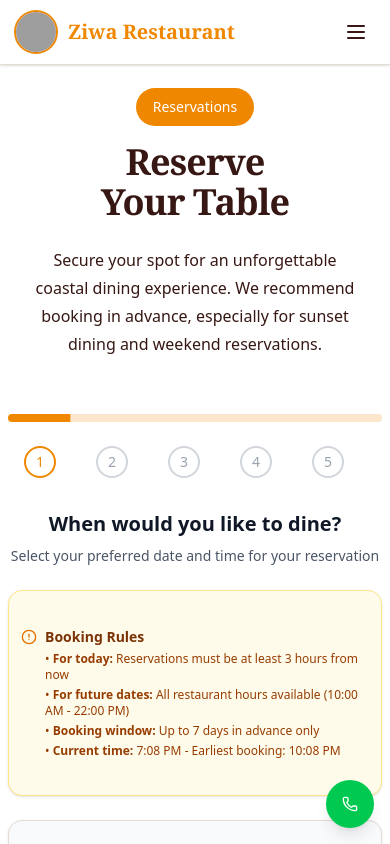
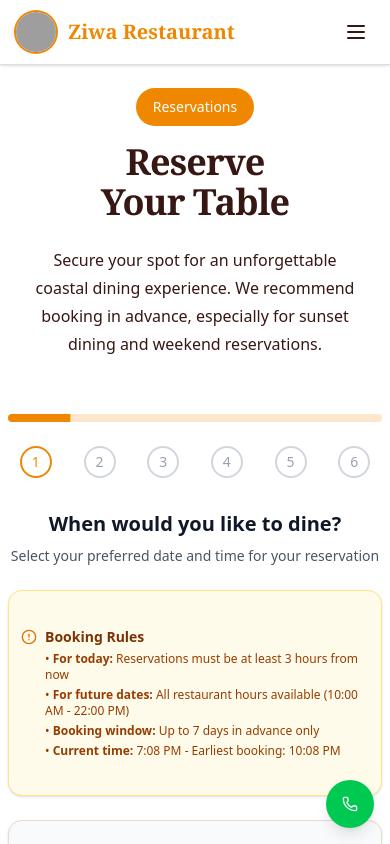
Before and after one commit to QuickPrimeTech/kenyan-restaurant, a Next.js app: page /reservations in a window 390 px wide. Shown: the top 844 px of the page. Built offline with nearby package versions, Linux system fonts and the light colour scheme; grey boxes are pictures that could not be loaded.

Commit message:
made all the steps to fit mobile phones without overflowing

```diff
--- a/src/components/reservations/steps/date-time-step.tsx
+++ b/src/components/reservations/steps/date-time-step.tsx
@@ -12,7 +12,7 @@ import {
   CardTitle,
 } from "@/components/ui/card";
 import { Button } from "@/components/ui/button";
-import { Clock, CalendarIcon } from "lucide-react";
+import { Clock, CalendarIcon, Check } from "lucide-react";
 import { format, addDays, isAfter, isBefore, isSameDay } from "date-fns";
 import { toast } from "sonner";
 import type { JSX } from "react/jsx-runtime";
@@ -261,9 +261,14 @@ export function DateTimeStep({
         <Card className="bg-green-50 border-green-200">
           <CardContent className="pt-4 sm:pt-6 p-3 sm:p-4">
             <div className="text-center">
-              <h3 className="font-semibold text-green-900 mb-2">
-                ✅ Reservation Time Selected
-              </h3>
+              <div className="flex gap-1 justify-center items-center mb-2">
+                <div className="bg-green-200 p-2 rounded-full">
+                  <Check className="text-green-900 size-5" />
+                </div>
+                <h3 className="font-semibold text-green-900">
+                  Reservation Time Selected
+                </h3>
+              </div>
               <p className="text-green-800 text-sm sm:text-base">
                 <span className="font-medium">
                   {format(selectedDate, "EEEE, MMMM do, yyyy")}
--- a/src/components/ui/multi-step-form-wrapper.tsx
+++ b/src/components/ui/multi-step-form-wrapper.tsx
@@ -64,12 +64,12 @@ export function MultiStepFormWrapper({
           <Progress value={progress} className="h-2 mb-6" />
 
           {/* Step indicators (closer together, no wrapping) */}
-          <div className="flex justify-between items-start gap-2 overflow-x-auto no-scrollbar">
+          <div className="flex flex-wrap justify-between items-start gap-2">
             {steps.map((step, index) => (
               <div
                 key={step.id}
                 className={cn(
-                  "flex flex-col items-center cursor-pointer transition-all duration-200 min-w-16 sm:min-w-[72px]",
+                  "flex flex-col items-center cursor-pointer transition-all duration-200 flex-1 min-w-[48px] max-w-[72px]",
                   index <= currentStep ? "text-primary" : "text-gray-400"
                 )}
                 onClick={() => onStepChange(index)}
@@ -85,7 +85,7 @@ export function MultiStepFormWrapper({
                   )}
                 >
                   {index < currentStep ? (
-                    <Check className="w-4 h-4" />
+                    <Check className="size-4" />
                   ) : (
                     index + 1
                   )}
```
